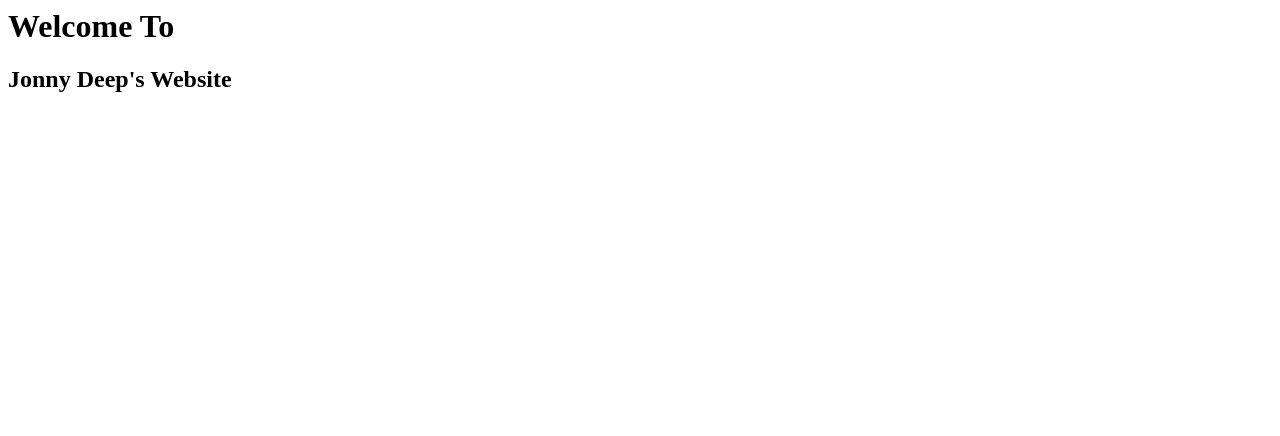
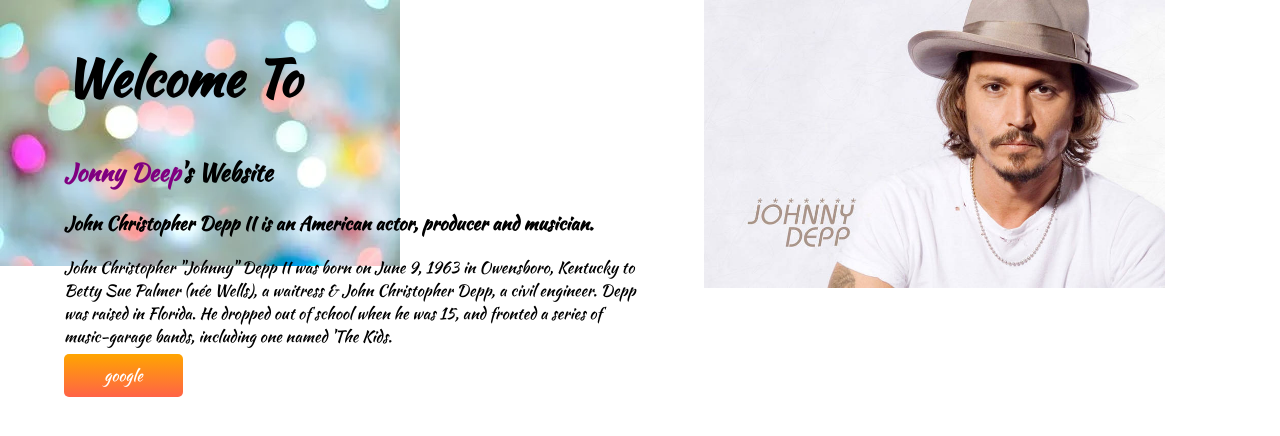
Before and after one commit to JahadHassan/jhonny-deep, a plain HTML site: page index.html in a window 1280 px wide. Drawn offline with Linux system fonts and the light colour scheme.

Commit message:
selector1

```diff
--- a/index.html
+++ b/index.html
@@ -1,12 +1,32 @@
 <html>
+
 <head>
     <title>
         Jhonny Deep
     </title>
+    <link rel="preconnect" href="https://fonts.googleapis.com">
+    <link rel="preconnect" href="https://fonts.gstatic.com" crossorigin>
+    <link href="https://fonts.googleapis.com/css2?family=Kaushan+Script&display=swap" rel="stylesheet">
     <link rel="stylesheet" href="style.css">
 </head>
+
 <body>
+    <section class="background">
+        <div class="half-width">
             <h1>Welcome To</h1>
-        <h2>Jonny Deep's Website</h2>
+            <h2> <span>Jonny Deep</span>'s Website</h2>
+            <h3>John Christopher Depp II is an American actor, producer and musician.</h3>
+            <p>John Christopher "Johnny" Depp II was born on June 9, 1963 in Owensboro, Kentucky to Betty Sue Palmer
+                (née
+                Wells), a waitress & John Christopher Depp, a civil engineer. Depp was raised in Florida. He dropped out
+                of
+                school when he was 15, and fronted a series of music-garage bands, including one named 'The Kids.</p>
+            <a class="link-button" href="www.google.com">google</a>
+        </div>
+        <div class="half-width">
+            <img src="jhonny deep/01.jpg" alt="">
+        </div>
+    </section>
 </body>
+
 </html>
--- a/style.css
+++ b/style.css
@@ -0,0 +1,39 @@
+body {
+    font-family: 'Kaushan Script', cursive;
+    margin: 0;
+}
+
+h1 {
+    font-size: 50px;
+}
+
+span {
+    color: purple;
+}
+
+section {
+    display: flex;
+}
+
+.half-width {
+    width: 50%;
+    padding-left: 5%;
+}
+
+.half-width img {
+    width: 80%;
+}
+
+.link-button {
+    text-decoration: none;
+    background-image: linear-gradient(orange, tomato);
+    padding: 10px 40px;
+    color: white;
+    font-weight: 400;
+    border-radius: 5px;
+}
+
+.background {
+    background-image: url(background/01.webp);
+    background-repeat: no-repeat;
+}
```
Also changed, not shown: background/01.webp (added), background/03-removebg-preview-removebg-preview.png (added), jhonny deep/01.jpg (added), jhonny deep/02.jpg (added), jhonny deep/03.jpg (added), jhonny deep/04.jpg (added), my/01.png (added), my/02.png (added), 1 other file. Lines whose indentation alone changed are shown as unchanged.
